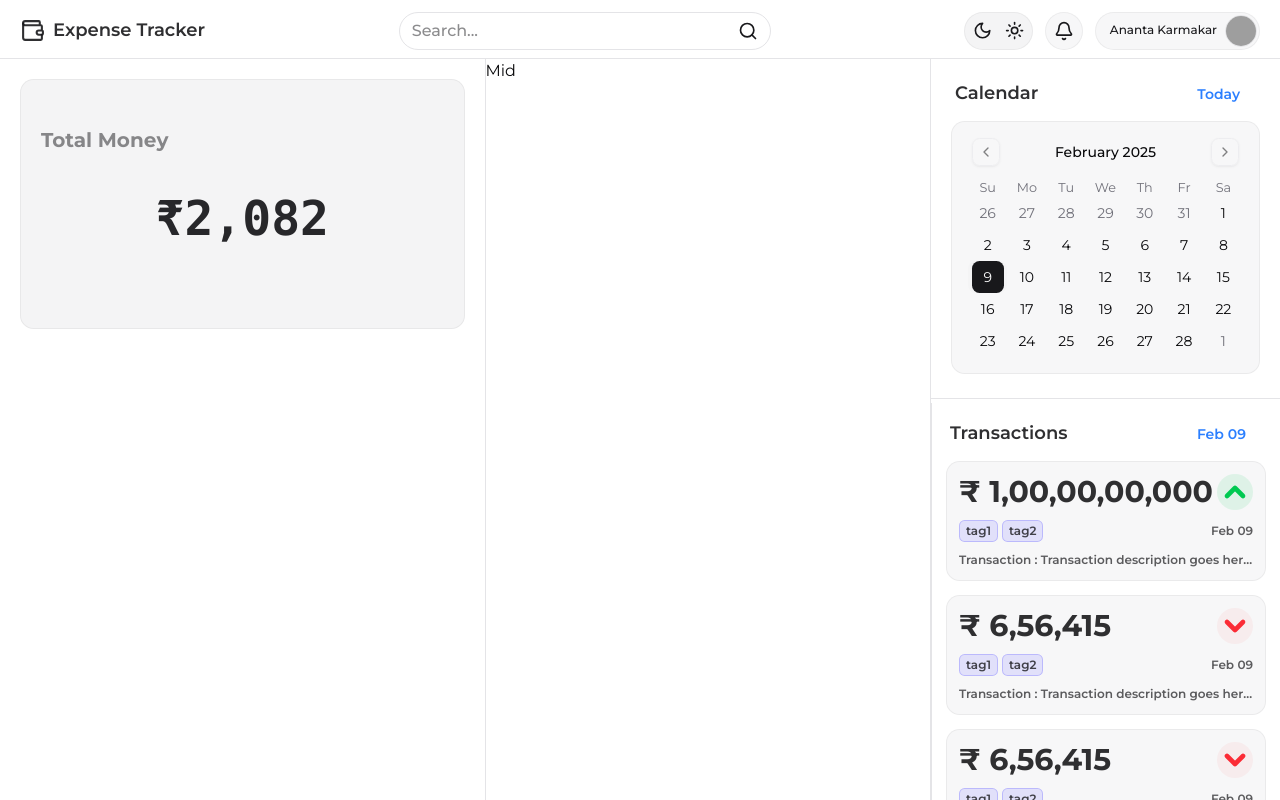
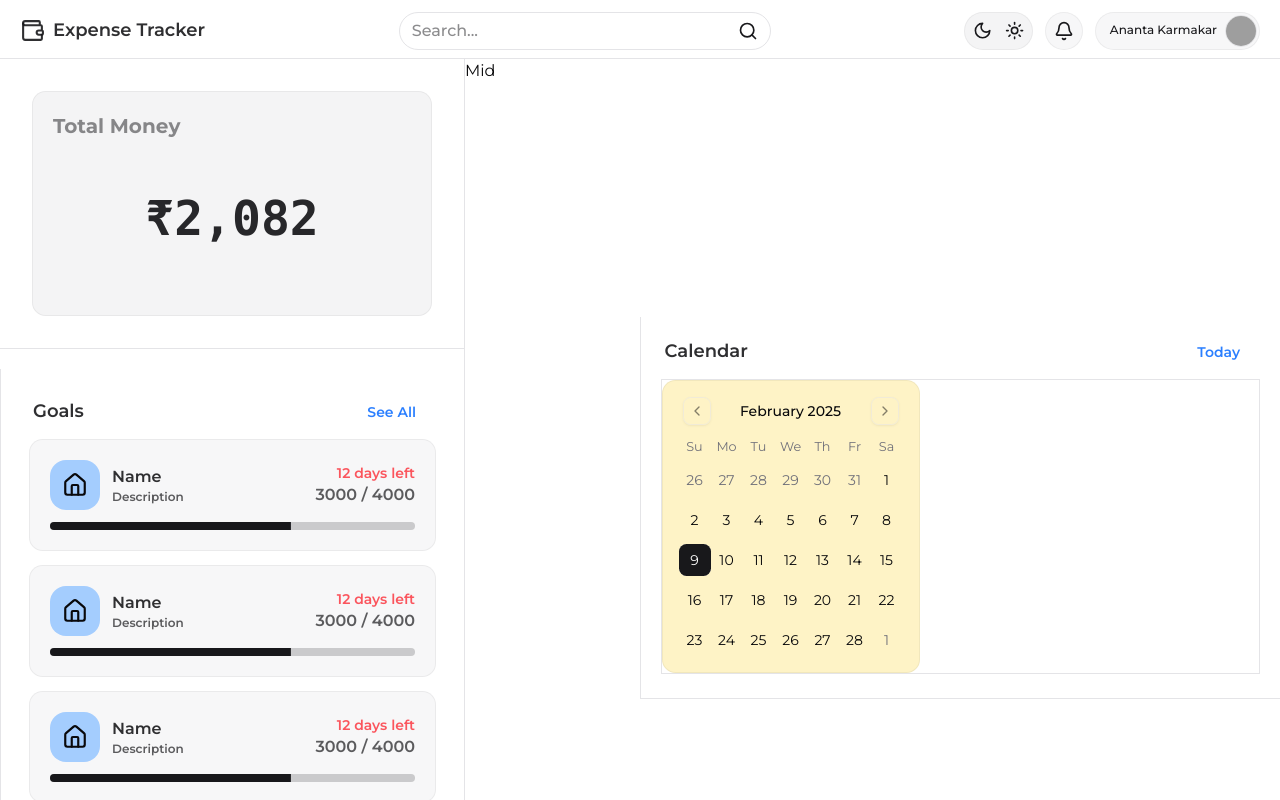
Before and after one commit to codeAntu/expenses-tracker, a React (Vite) app: page / in a window 1280 px wide. Shown: the top 800 px of the page. Built offline with nearby package versions, Linux system fonts and the light colour scheme; grey boxes are pictures that could not be loaded; what hono would draw is missing.

Commit message:
Add Progress component; update dependencies in package.json and bun.lock; enhance Left component with Goals section and progress indicators

```diff
--- a/package.json
+++ b/package.json
@@ -11,6 +11,7 @@
   },
   "dependencies": {
     "@radix-ui/react-avatar": "^1.1.3",
+    "@radix-ui/react-progress": "^1.1.2",
     "@radix-ui/react-slot": "^1.1.2",
     "@tailwindcss/vite": "^4.0.6",
     "@tanstack/react-query": "^5.66.3",
--- a/src/components/home/left.tsx
+++ b/src/components/home/left.tsx
@@ -1,11 +1,15 @@
 import { Tilt } from '@/components/ui/tilt';
 import { useEffect, useState } from 'react';
 import { AnimatedNumber } from '../ui/animated-number';
+import Box from '../box';
+import { Home } from 'lucide-react';
+import { Progress } from '@/components/ui/progress';
 
 export default function Left() {
   return (
-    <div className='flex-1 border-r p-5 '>
+    <div className='flex flex-col gap-5 border-r'>
       <TiltCard1 />
+      <Goals />
     </div>
   );
 }
@@ -18,11 +22,11 @@ export function TiltCard1() {
   }, []);
 
   return (
-    <Tilt rotationFactor={1} isRevese className='flex items-center justify-center'>
-      <div className='bg-accent border-foreground/5 inline-flex aspect-video w-full max-w-[500px] flex-col items-center justify-center overflow-hidden rounded-xl border p-5'>
-        <div className='flex h-full w-full flex-col justify-center'>
+    <Tilt rotationFactor={1} isRevese className='flex items-center justify-center border-b p-8'>
+      <div className='bg-accent border-foreground/5 aspect-video w-full max-w-[400px] min-w-[340px] sm:min-w-[400px] flex-col items-center justify-center overflow-hidden rounded-xl border p-5'>
+        <div className='flex h-full w-full flex-col justify-start'>
           <div className='text-accent-foreground/50 text-xl font-bold'>Total Money</div>
-          <div className='flex items-center justify-center space-x-2 px-10 py-10 text-zinc-800 dark:text-zinc-50'>
+          <div className='flex h-full items-center justify-center space-x-2 px-10 py-10 text-zinc-800 dark:text-zinc-50'>
             <div className='inline-flex items-center font-mono text-5xl font-bold'>
               <span>&#8377;</span>
               <AnimatedNumber
@@ -35,9 +39,61 @@ export function TiltCard1() {
               />
             </div>
           </div>
-          <div className='text-accent-foreground/50 text-xl font-bold'></div>
+          {/* <div className='text-accent-foreground/50 text-xl font-bold'></div> */}
         </div>
       </div>
     </Tilt>
   );
 }
+
+const Goals = () => {
+  return (
+    <div className='grid gap-3 border-l px-3 sm:p-7 pt-4 pb-6'>
+      <div className='flex items-center justify-between px-1'>
+        <div className='text-secondary-foreground/90 flex items-center gap-2 pb-0.5 text-lg font-semibold'>Goals</div>
+        <div className='rounded-sm px-4 py-1 text-sm font-semibold text-blue-500 hover:bg-blue-500/10 hover:text-blue-500'>
+          See All
+        </div>
+      </div>
+      <div className='flex flex-col gap-3.5'>
+        {/* {transactions.map((transaction) => (
+          <Transaction key={transaction.id} transaction={transaction} />
+        ))} */}
+        <Goal />
+        <Goal />
+        <Goal />
+        <Goal />
+      </div>
+    </div>
+  );
+};
+
+const Goal = () => {
+  const [progress, setProgress] = useState(13);
+
+  useEffect(() => {
+    const timer = setTimeout(() => setProgress(66), 500);
+    return () => clearTimeout(timer);
+  }, []);
+
+  return (
+    <Box className='space-y-3'>
+      <div className='flex w-full items-center justify-between'>
+        <div className='flex items-center gap-3'>
+          <Home className='rounded-2xl bg-blue-400/50 p-3' size={50} />
+          <div>
+            <div className='text-accent-foreground/90 text-base font-semibold'>Name </div>
+            <div className='text-accent-foreground/70 line-clamp-1 text-xs font-semibold'>Description</div>
+          </div>
+        </div>
+        <div className='flex flex-col items-end'>
+          <div className='text-sm font-semibold text-red-500/80'>12 days left</div>
+          <div className='text-accent-foreground/70 text-xsm font-semibold'>3000 / 4000</div>
+        </div>
+      </div>
+      <div className='w-full'>
+        <Progress value={progress} className='rounded-2xl' />
+      </div>
+    </Box>
+  );
+};
--- a/src/components/home/right.tsx
+++ b/src/components/home/right.tsx
@@ -1,7 +1,6 @@
 import Box from '@/components/box';
 import { Calendar as Cal } from '@/components/ui/calendar';
 import { useState } from 'react';
-import Transactions from '../transactions';
 
 function Right() {
   const [date, setDate] = useState<Date>(new Date());
@@ -9,7 +8,7 @@ function Right() {
   const today = new Date();
 
   return (
-    <div className='bg-red-50w flex h-full max-w-96 flex-col gap-1 self-center border-l sm:max-w-none sm:flex-1 sm:flex-row xl:max-w-[350px] xl:flex-col'>
+    <div className='bg-red-50w flex h-full max-w-96 flex-col gap-1 self-center border-l sm:max-w-none sm:flex-1 sm:flex-row xl:flex-col'>
       <div className='flex flex-col justify-center gap-3 border-b p-5 pb-6'>
         <div className='flex items-center justify-between px-1'>
           <div className='text-secondary-foreground/90 flex items-center gap-2 pb-0.5 text-lg font-semibold'>
@@ -25,24 +24,27 @@ function Right() {
             Today
           </button>
         </div>
-        <Box className='space-y-10 p-1'>
+        <div className='flex justify-baseline border'>
+          {/* <div className='rotate-[270deg] transform text-7xl font-extrabold bg-red-200'>12Feb</div> */}
+          <Box className='space-y-10 bg-amber-100 p-1'>
             <Cal
               key={key}
               mode='single'
               selected={date}
               onSelect={(day) => day && setDate(day)}
-            className='flex h-full w-full items-center justify-center rounded-md'
-            classNames={{
-              months: 'w-full  min-w-[200px]  ',
-              month: 'space-y-4 w-full flex flex-col ',
-              table: 'w-full h-full border-collapse  space-y-10 ',
-              head_row: ' space-x-10',
-              row: 'w-full mt-2 ',
-            }}
+              // className='flex h-full w-full items-center justify-center rounded-md'
+              // classNames={{
+              //   months: 'w-full  min-w-[200px]  ',
+              //   month: 'space-y-4 w-full flex flex-col ',
+              //   table: 'w-full h-full border-collapse  space-y-10 ',
+              //   head_row: ' space-x-10',
+              //   row: 'w-full mt-2 ',
+              // }}
             />
           </Box>
         </div>
-      <Transactions date={date} />
+      </div>
+      {/* <Transactions date={date} /> */}
     </div>
   );
 }
--- /dev/null
+++ b/src/components/ui/progress.tsx
@@ -0,0 +1,29 @@
+import * as React from "react"
+import * as ProgressPrimitive from "@radix-ui/react-progress"
+
+import { cn } from "@/lib/utils"
+
+function Progress({
+  className,
+  value,
+  ...props
+}: React.ComponentProps<typeof ProgressPrimitive.Root>) {
+  return (
+    <ProgressPrimitive.Root
+      data-slot="progress"
+      className={cn(
+        "bg-primary/20 relative h-2 w-full overflow-hidden rounded-full",
+        className
+      )}
+      {...props}
+    >
+      <ProgressPrimitive.Indicator
+        data-slot="progress-indicator"
+        className="bg-primary h-full w-full flex-1 transition-all"
+        style={{ transform: `translateX(-${100 - (value || 0)}%)` }}
+      />
+    </ProgressPrimitive.Root>
+  )
+}
+
+export { Progress }
```
Also changed, not shown: 1 other file (tests, documents, lock files or other folders). Lines whose indentation alone changed are shown as unchanged.
